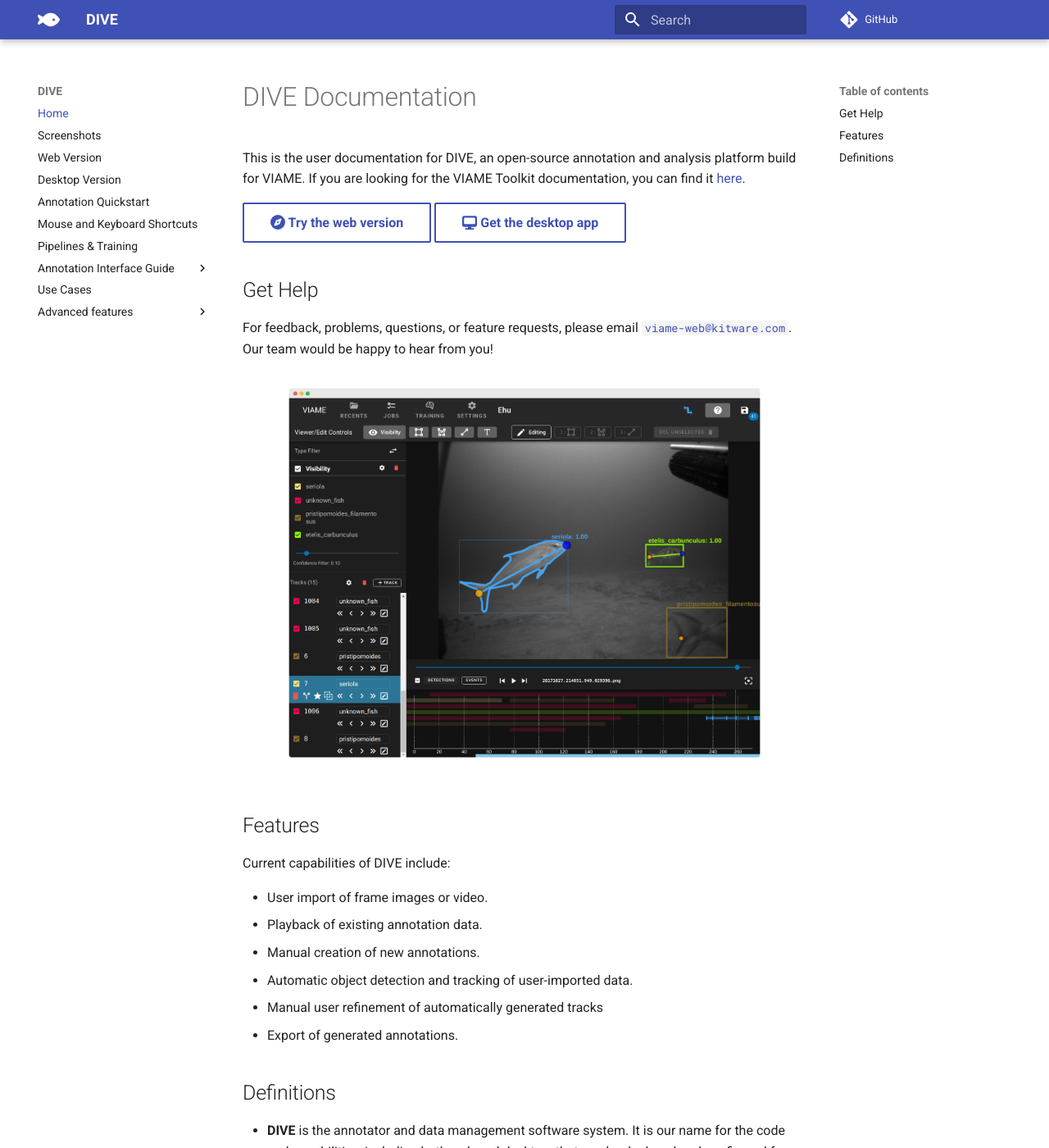
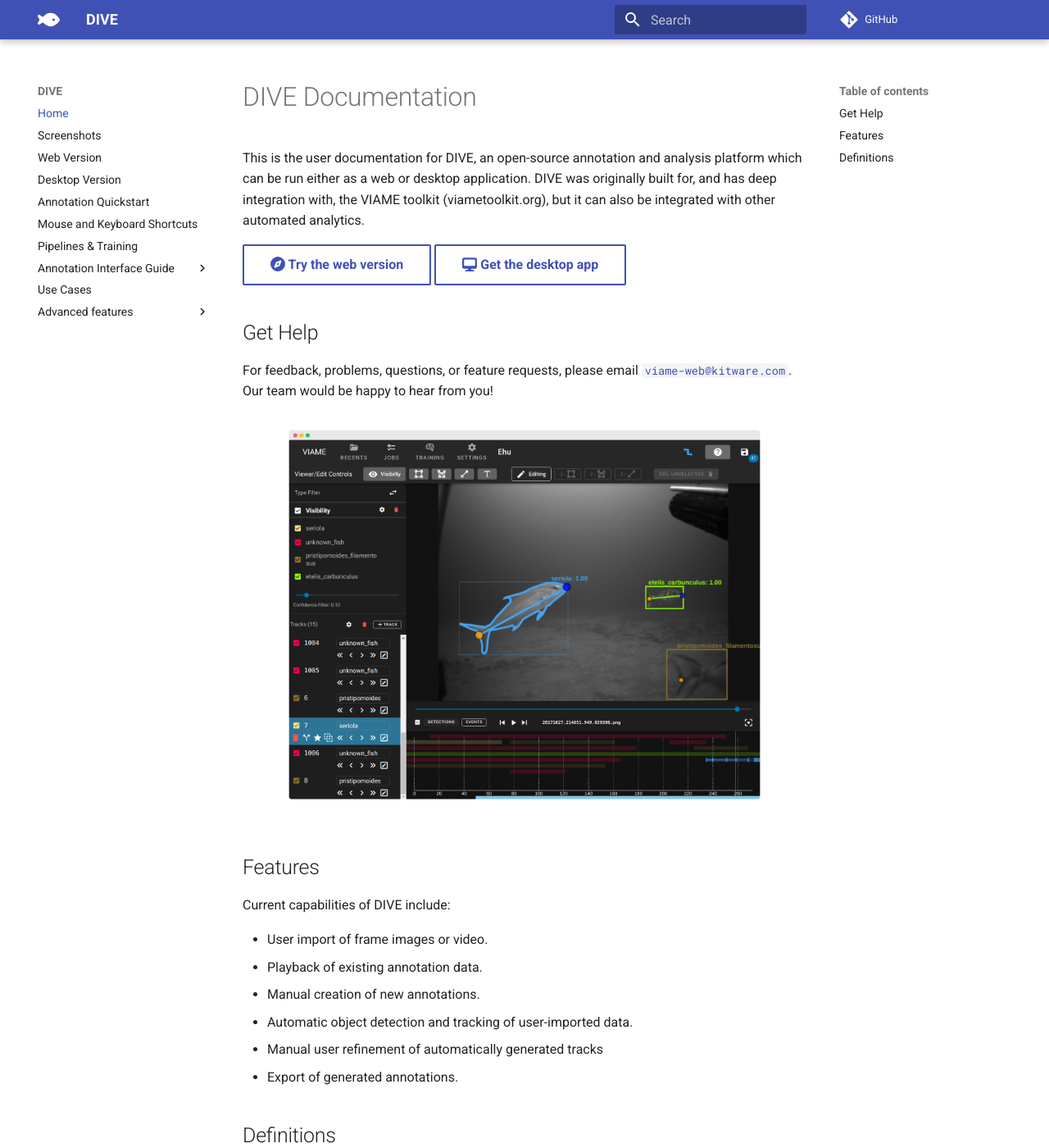
Before and after one commit to Kitware/dive, an MkDocs documentation site: the page built from docs/index.md, in a window 1280 px wide and 1400 px high. Shown: the whole window at 82% size. Built offline with MkDocs 1.6.1 and Material for MkDocs 9.7.7, drawn with Linux system fonts in a browser that asks for light colours; comment, search, counter and statistics services are not loaded; some of the changed text lies outside the part shown.

Commit message:
Update index.md

```diff
--- a/docs/index.md
+++ b/docs/index.md
@@ -1,6 +1,6 @@
 # DIVE Documentation
 
-This is the user documentation for DIVE, an open-source annotation and analysis platform build for VIAME.  If you are looking for the VIAME Toolkit documentation, you can find it [here](https://viame.readthedocs.io/).
+This is the user documentation for DIVE, an open-source annotation and analysis platform which can be run either as a web or desktop application. DIVE was originally built for, and has deep integration with, the VIAME toolkit (viametoolkit.org), but it can also be integrated with other automated analytics.
 
 [:fontawesome-solid-compass: Try the web version](Web-Version.md){ .md-button } [:fontawesome-solid-desktop: Get the desktop app](Dive-Desktop.md){ .md-button }
 ## Get Help
@@ -22,7 +22,7 @@ Current capabilities of DIVE include:
 
 ## Definitions
 
-* **DIVE** is the annotator and data management software system.  It is our name for the code and capabilities, including both web and desktop, that can be deployed and configured for a variety of needs.  It integrates tightly with VIAME, but is separate from that tool suite.
+* **DIVE** is the annotator and data management software system.  It is our name for the code and capabilities, including both web and desktop, that can be deployed and configured for a variety of needs.
   * The desktop and girder (web) systems are known as **DIVE Desktop** and **DIVE Web**.
 * **VIAME** stands for "Video and Image Analytics for Marine Environments".  It is a suite of computer vision tools for object detection, tracking, rapid model generation, and many other types of analysis.  Get more info at [viametoolkit.org](https://www.viametoolkit.org/)
 * **VIAME Web** is the *specific* DIVE Web deployment at [viame.kitware.com](https://viame.kitware.com). It includes a web-based annotator with the capabilities to run VIAME workflows on user-provided data.  You may deploy the web system into your own labratory or cloud environment.
```
